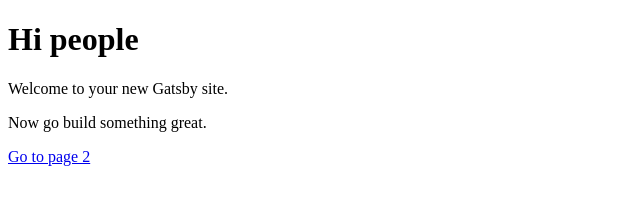
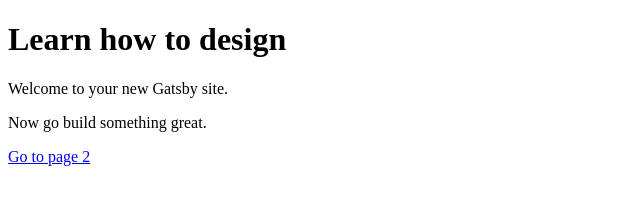
Before and after one commit to handacg/react-app, a Gatsby site: page / in a window 1280 px wide. Shown: the whole page, without its empty margins (0-640 px from the left). Built offline with nearby package versions, Linux system fonts and the light colour scheme; Gatsby itself is replaced by a stand-in of ours.

Commit message:
test commit

```diff
--- a/src/pages/index.js
+++ b/src/pages/index.js
@@ -3,7 +3,7 @@ import Link from 'gatsby-link'
 
 const IndexPage = () => (
   <div>
-    <h1>Hi people</h1>
+    <h1>Learn how to design</h1>
     <p>Welcome to your new Gatsby site.</p>
     <p>Now go build something great.</p>
     <Link to="/page-2/">Go to page 2</Link>
```
